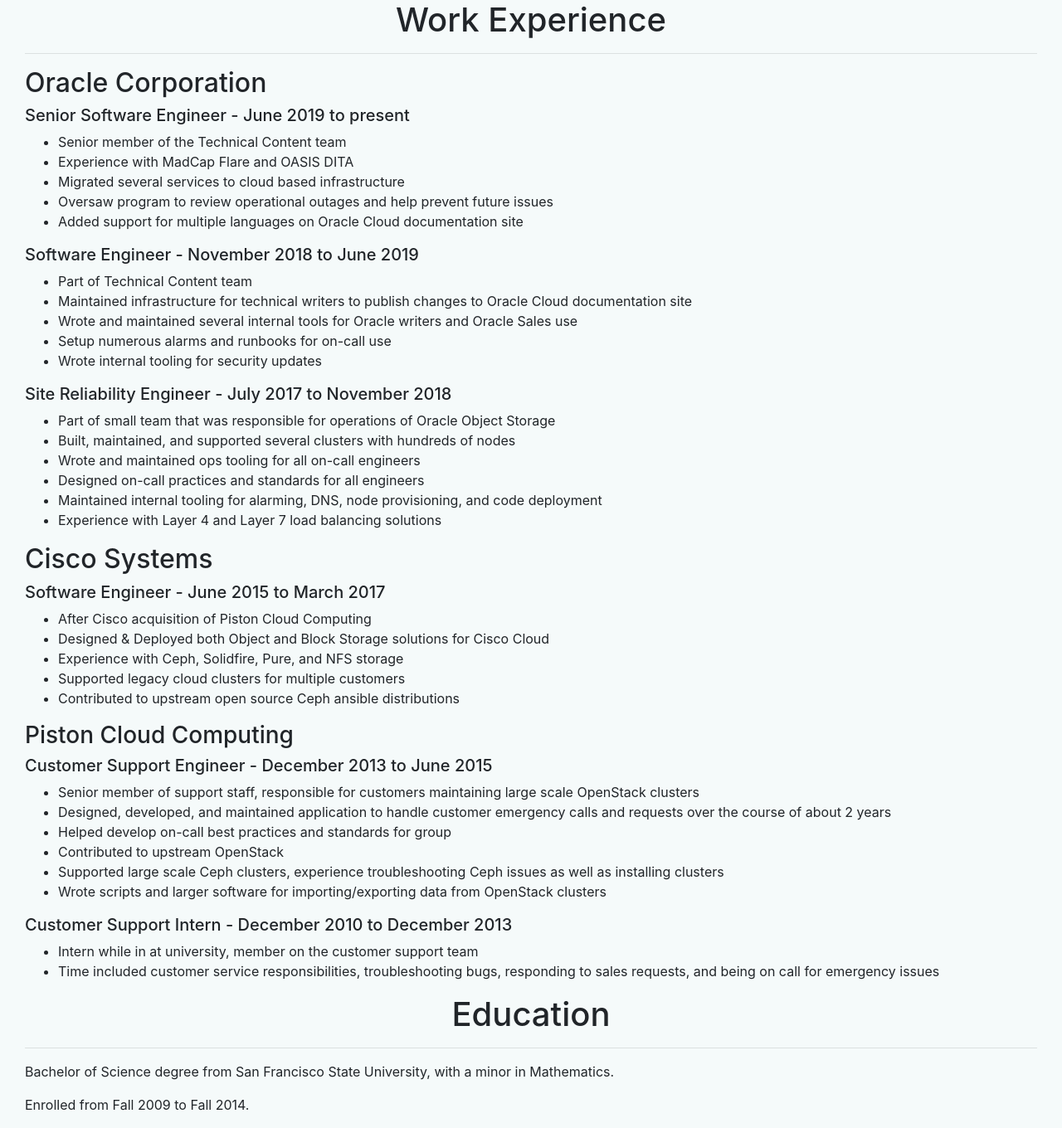
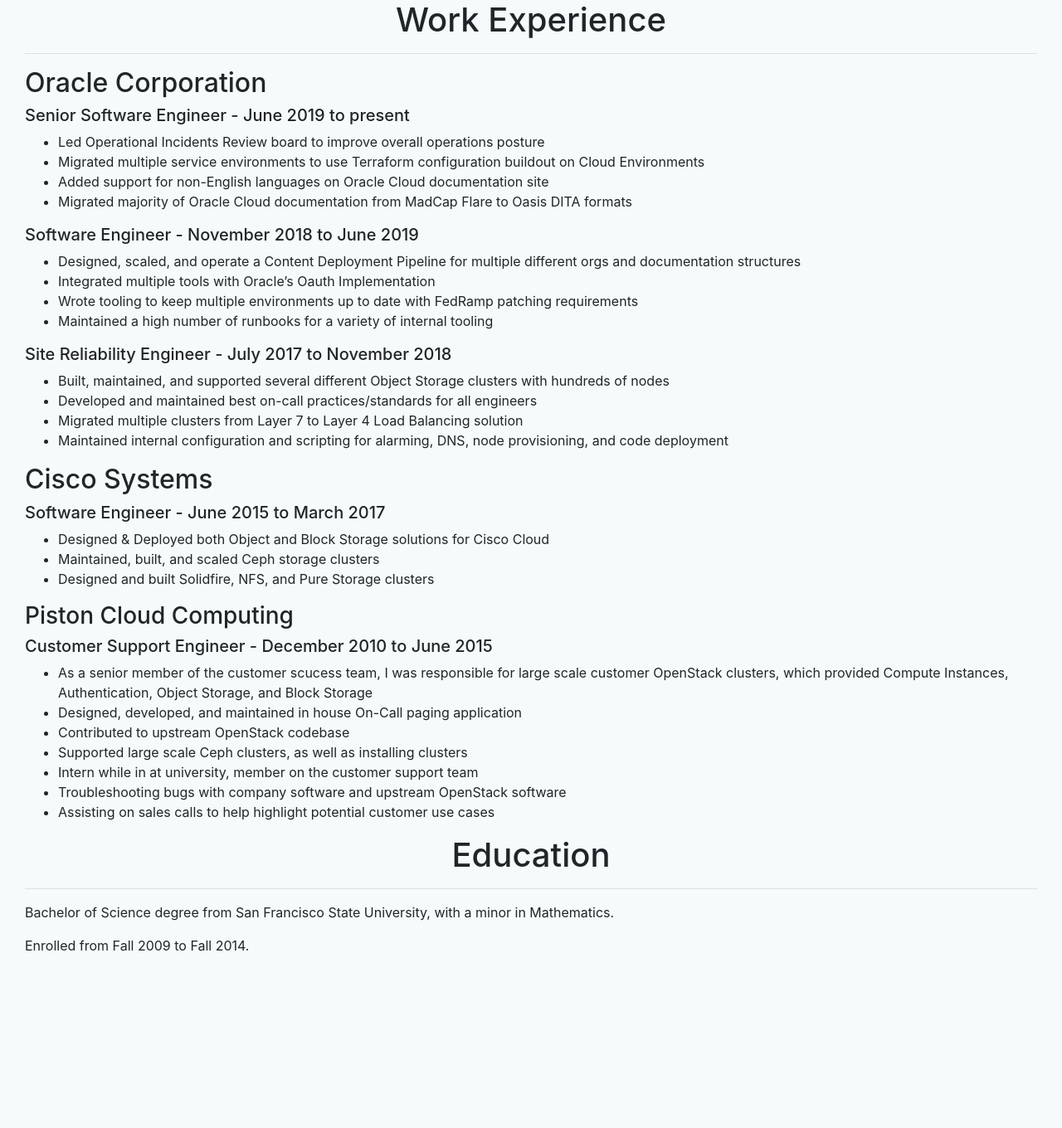
Before and after one commit to tnoff/personal-website, a Django app: page /resume/ in a window 1280 px wide. Shown: the part 56-1416 px from the top of the page at 83% size. After the commit the page ends 1203 px from the top, so only its background shows below. Run offline with Django 3.2, Linux system fonts and the light colour scheme; parts of the project's set-up code (start-up, migrations or seed data) failed here and were passed over; some libraries are stand-ins or nearby versions.

Commit message:
Update resume page

```diff
--- a/website/templates/homepage/resume.html
+++ b/website/templates/homepage/resume.html
@@ -6,53 +6,44 @@
     <h2>Oracle Corporation</h2>
     <h5>Senior Software Engineer - June 2019 to present</h5>
     <ul>
-        <li>Senior member of the Technical Content team</li>
-        <li>Experience with MadCap Flare and OASIS DITA</li>
-        <li>Migrated several services to cloud based infrastructure</li>
-        <li>Oversaw program to review operational outages and help prevent future issues</li>
-        <li>Added support for multiple languages on Oracle Cloud documentation site</li>
+        <li>Led Operational Incidents Review board to improve overall operations posture</li>
+        <li>Migrated multiple service environments to use Terraform configuration buildout on Cloud Environments</li>
+        <li>Added support for non-English languages on Oracle Cloud documentation site</li>
+        <li>Migrated majority of Oracle Cloud documentation from MadCap Flare to Oasis DITA formats</li>
     </ul>
     <h5>Software Engineer - November 2018 to June 2019</h5>
     <ul>
-        <li>Part of Technical Content team</li>
-        <li>Maintained infrastructure for technical writers to publish changes to Oracle Cloud documentation site</li>
-        <li>Wrote and maintained several internal tools for Oracle writers and Oracle Sales use</li>
-        <li>Setup numerous alarms and runbooks for on-call use</li>
-        <li>Wrote internal tooling for security updates</li>
+        <li>Designed, scaled, and operate a Content Deployment Pipeline for multiple different orgs and documentation structures</li>
+        <li>Integrated multiple tools with Oracle’s Oauth Implementation</li>
+        <li>Wrote tooling to keep multiple environments up to date with FedRamp patching requirements</li>
+        <li>Maintained a high number of runbooks for a variety of internal tooling</li>
     </ul>
     <h5>Site Reliability Engineer - July 2017 to November 2018</h5>
     <ul>
-        <li>Part of small team that was responsible for operations of Oracle Object Storage</li>
-        <li>Built, maintained, and supported several clusters with hundreds of nodes</li>
-        <li>Wrote and maintained ops tooling for all on-call engineers</li>
-        <li>Designed on-call practices and standards for all engineers</li>
-        <li>Maintained internal tooling for alarming, DNS, node provisioning, and code deployment</li>
-        <li>Experience with Layer 4 and Layer 7 load balancing solutions</li>
+        <li>Built, maintained, and supported several different Object Storage clusters with hundreds of nodes</li>
+        <li>Developed and maintained best on-call practices/standards for all engineers</li>
+        <li>Migrated multiple clusters from Layer 7 to Layer 4 Load Balancing solution</li>
+        <li>Maintained internal configuration and scripting for alarming, DNS, node provisioning, and code deployment</li>
     </ul>
     <h2>Cisco Systems</h2>
     <h5>Software Engineer - June 2015 to March 2017</h5>
     <ul>
-        <li>After Cisco acquisition of Piston Cloud Computing</li>
-        <li>Designed &amp; Deployed both Object and Block Storage solutions for Cisco Cloud</li>
-        <li>Experience with Ceph, Solidfire, Pure, and NFS storage</li>
-        <li>Supported legacy cloud clusters for multiple customers</li>
-        <li>Contributed to upstream open source Ceph ansible distributions</li>
+        <li>Designed & Deployed both Object and Block Storage solutions for Cisco Cloud</li>
+        <li>Maintained, built, and scaled Ceph storage clusters</li>
+        <li>Designed and built Solidfire, NFS, and Pure Storage clusters</li>
     </ul>
     <h3>Piston Cloud Computing</h3>
-        <h5>Customer Support Engineer - December 2013 to June 2015</h5>
-        <ul>
-            <li>Senior member of support staff, responsible for customers maintaining large scale OpenStack clusters</li>
-            <li>Designed, developed, and maintained application to handle customer emergency calls and requests over the course of about 2 years</li>
-            <li>Helped develop on-call best practices and standards for group</li>
-            <li>Contributed to upstream OpenStack</li>
-            <li>Supported large scale Ceph clusters, experience troubleshooting Ceph issues as well as installing clusters</li>
-            <li>Wrote scripts and larger software for importing/exporting data from OpenStack clusters</li>
-        </ul>
-        <h5>Customer Support Intern - December 2010 to December 2013</h5>
-        <ul>
-            <li>Intern while in at university, member on the customer support team</li>
-            <li>Time included customer service responsibilities, troubleshooting bugs, responding to sales requests, and being on call for emergency issues</li>
-        </ul>
+    <h5>Customer Support Engineer - December 2010 to June 2015</h5>
+    <ul>
+        <li>As a senior member of the customer scucess team, I was responsible for large scale customer OpenStack clusters, which provided Compute Instances, Authentication, Object Storage, and Block Storage</li>
+        <li>Designed, developed, and maintained in house On-Call paging application</li>
+        <li>Contributed to upstream OpenStack codebase</li>
+        <li>Supported large scale Ceph clusters, as well as installing clusters</li>
+        <li>Intern while in at university, member on the customer support team</li>
+        <li>Troubleshooting bugs with company software and upstream OpenStack software</li>
+        <li>Assisting on sales calls to help highlight potential customer use cases</li>
+    </ul>
+
     <h1 align="center">Education</h1>
     <hr>
     <p>Bachelor of Science degree from San Francisco State University, with a minor in Mathematics.</p>
```
